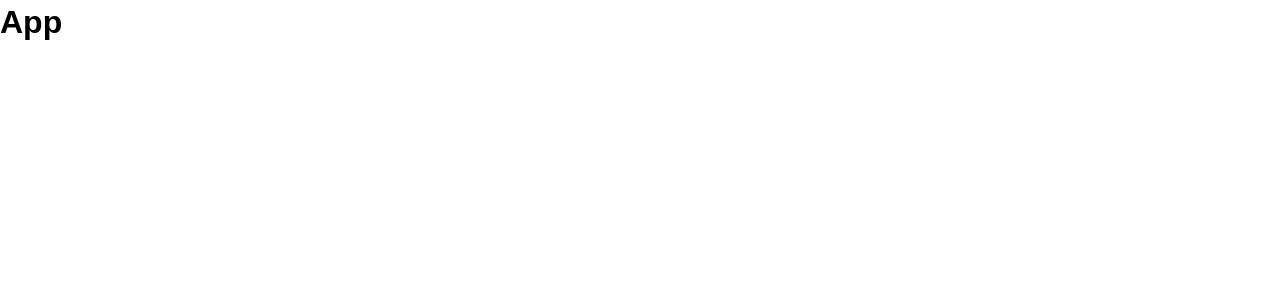
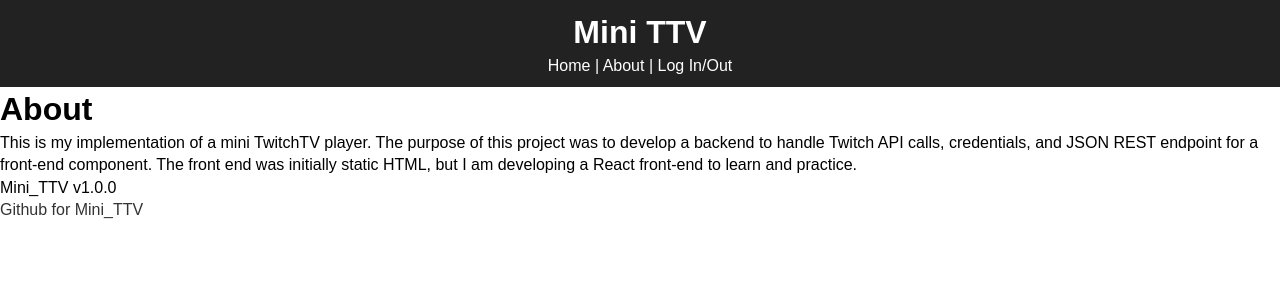
Before and after one commit to taloncjones/Mini_TTV, a React (Create React App) app: page /about in a window 1280 px wide. Shown: the top 300 px of the page. Built offline with nearby package versions, Linux system fonts and the light colour scheme.

Commit message:
Update and display template files

```diff
--- a/src/App.js
+++ b/src/App.js
@@ -1,12 +1,23 @@
 import React, { Component } from 'react';
+import { BrowserRouter as Router, Route } from 'react-router-dom';
+import axios from 'axios';
+import Header from './components/layout/Header';
+import About from './components/pages/About';
+
 import './App.css';
 
 class App extends Component {
   render() {
     return (
-      <div className="App">
-        <h1>App</h1>
-      </div>
+      <Router>
+        <div className="App">
+          <div className="container">
+            <Header />
+            <Route exact path="/" />
+            <Route path="/about" component={About} />
+          </div>
+        </div>
+      </Router>
     );
   }
 }
--- a/src/components/layout/Header.js
+++ b/src/components/layout/Header.js
@@ -1,5 +1,5 @@
 import React from 'react';
-import { linkSync } from 'fs';
+import { Link } from 'react-router-dom';
 
 function Header() {
   return (
--- a/src/components/pages/About.js
+++ b/src/components/pages/About.js
@@ -1,5 +1,5 @@
 import React from 'react';
-import { linkSync } from 'fs';
+import { Link } from 'react-router-dom';
 
 export default function About() {
   return (
```
